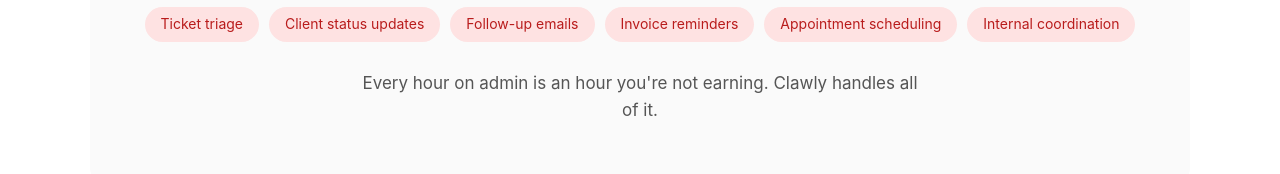
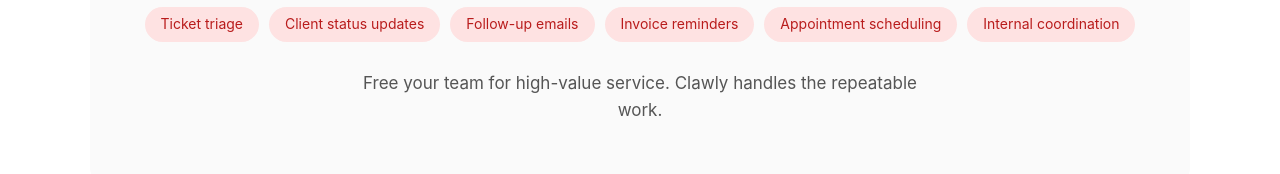
Before and after one commit to jessicaweitzman-a11y/getclalwy-v3, a plain HTML site: page index.html in a window 1280 px wide. Shown: the part 702-876 px from the top of the page. Drawn offline with Linux system fonts and the light colour scheme.

Commit message:
Update pain point subtext

```diff
--- a/index.html
+++ b/index.html
@@ -153,7 +153,7 @@
       <span>Appointment scheduling</span>
       <span>Internal coordination</span>
     </div>
-    <p class="pain-bottom">Every hour on admin is an hour you're not earning. Clawly handles all of it.</p>
+    <p class="pain-bottom">Free your team for high-value service. Clawly handles the repeatable work.</p>
   </div>
 
   <!-- Comparison -->
```
